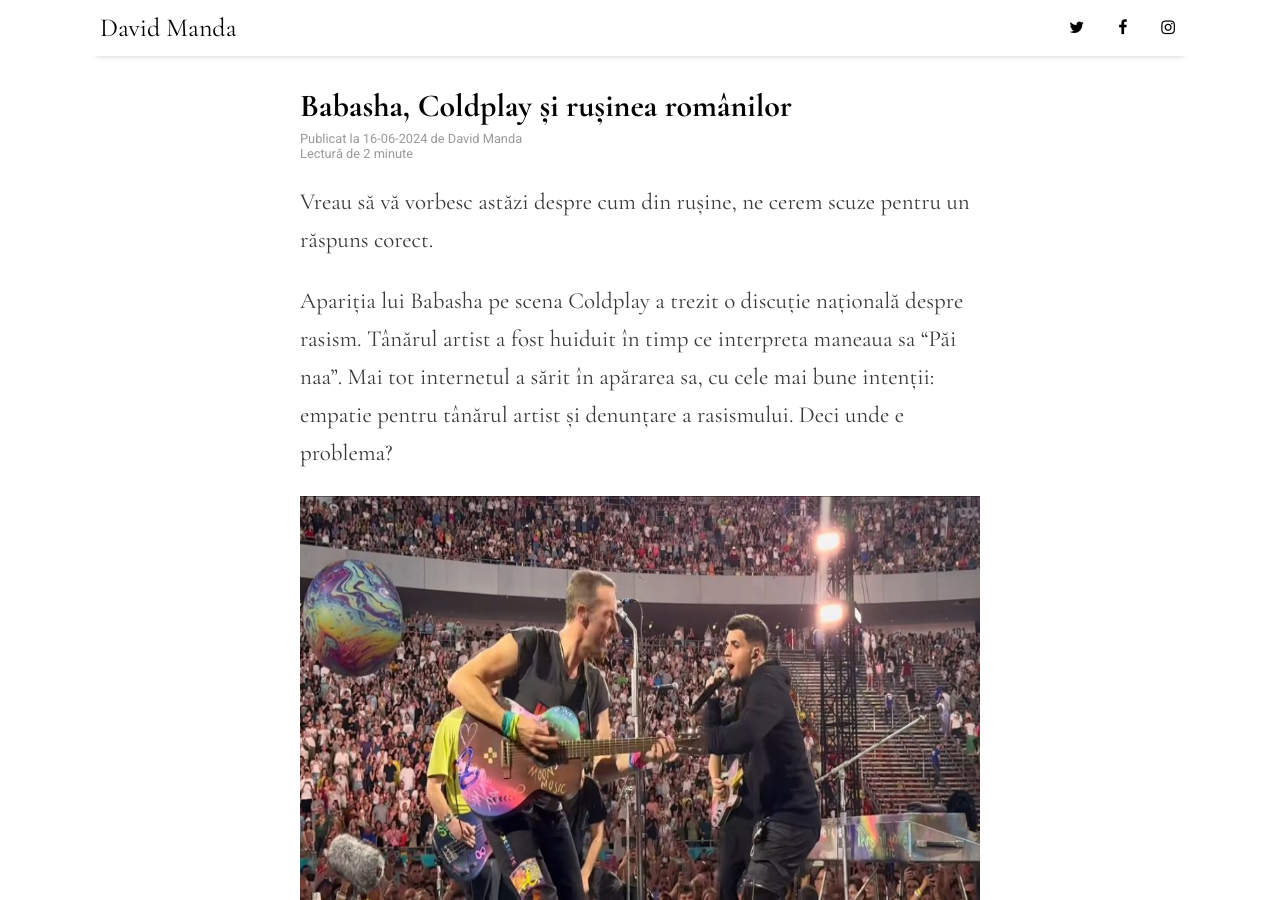
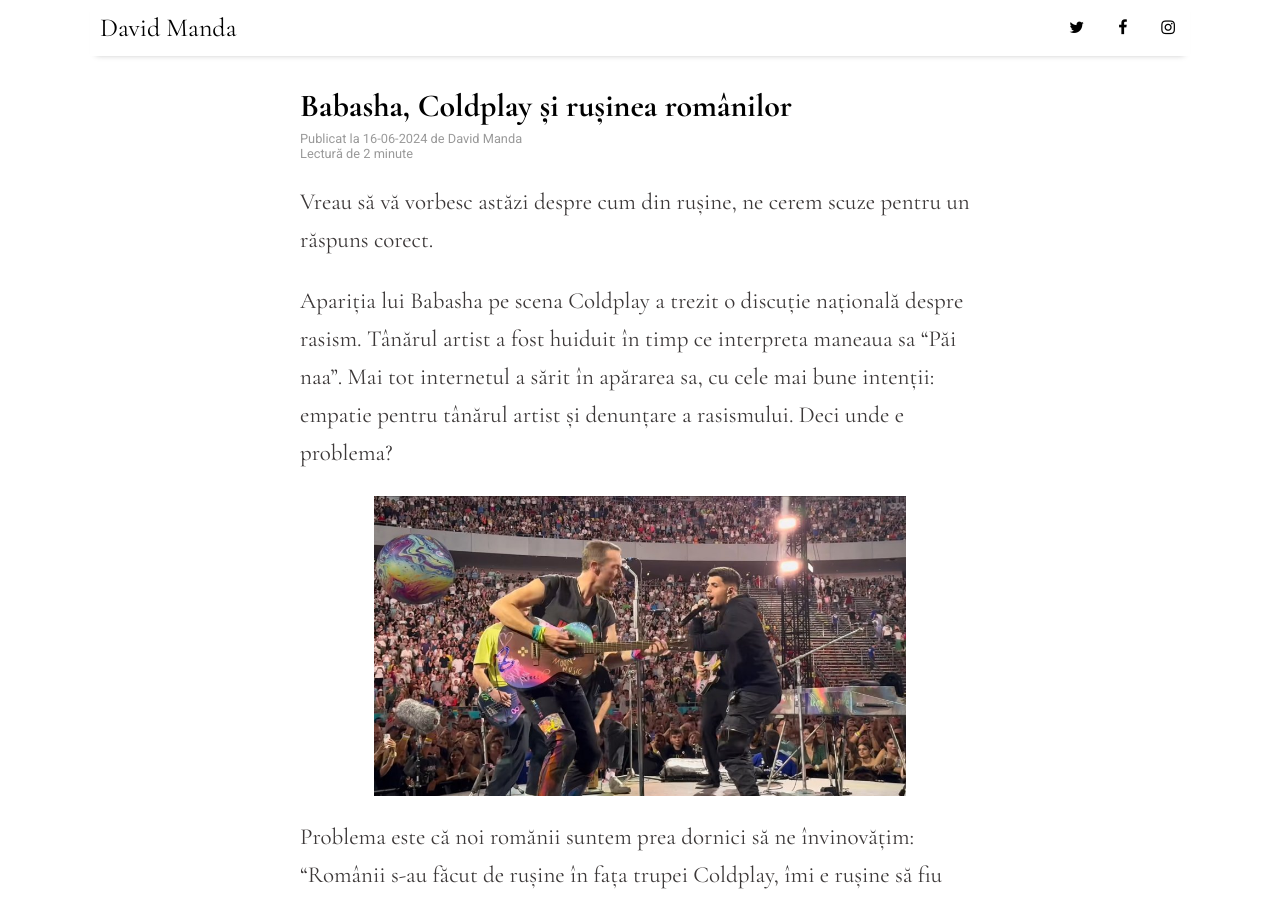
Before and after one commit to DavidManda/DavidManda.github.io, a Jekyll site: the page built from _posts/2024-06-16-babasha-coldplay.md, in a window 1280 px wide and 900 px high. Built offline with Jekyll 4.4.1, drawn with Linux system fonts in a browser that asks for light colours; nearby versions of some CDN libraries; comment, search, counter and statistics services are not loaded.

Commit message:
update text

```diff
--- a/_posts/2024-06-16-babasha-coldplay.md
+++ b/_posts/2024-06-16-babasha-coldplay.md
@@ -13,7 +13,7 @@ Vreau să vă vorbesc astăzi despre cum din rușine, ne cerem scuze pentru un r
 Apariția lui Babasha pe scena Coldplay a trezit o discuție națională despre rasism. Tânărul artist a fost huiduit în timp ce interpreta maneaua sa “Păi naa”. Mai tot internetul a sărit în apărarea sa, cu cele mai bune intenții: empatie pentru tânărul artist și denunțare a rasismului. Deci unde e problema?
 
 <figure>
-  <img src="/assets/img/babasha-coldplay.webp" alt="drawing" height=500/>
+  <img src="/assets/img/babasha-coldplay.webp" alt="drawing" height=300/>
 </figure>
 
 Problema este că noi romănii suntem prea dornici să ne învinovățim: “Românii s-au făcut de rușine în fața trupei Coldplay, îmi e rușine să fiu român”. Această rușine este o trăsătură națională, iar în acest moment ne face să ne însușim o problemă pe care NU o avem.
```
